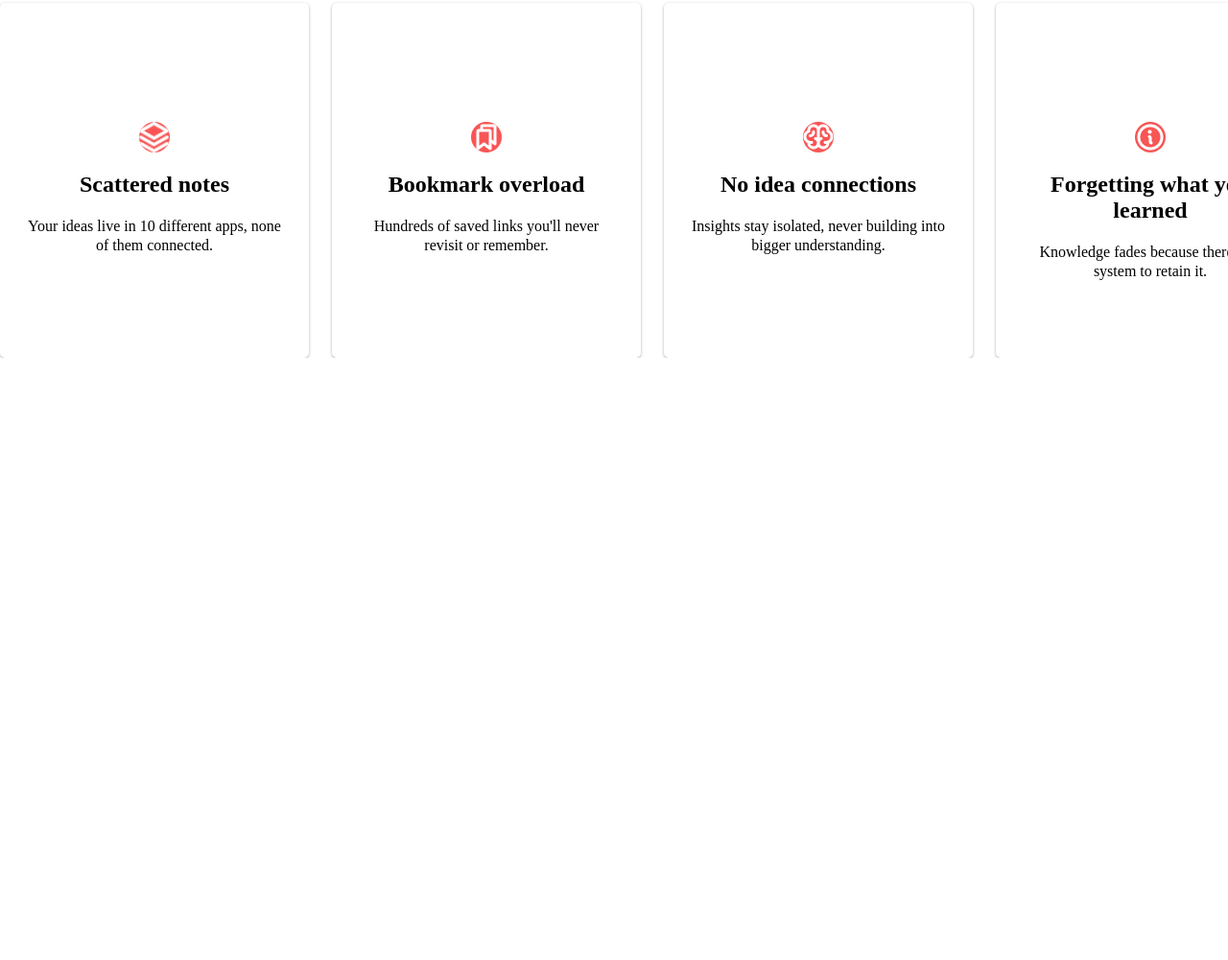
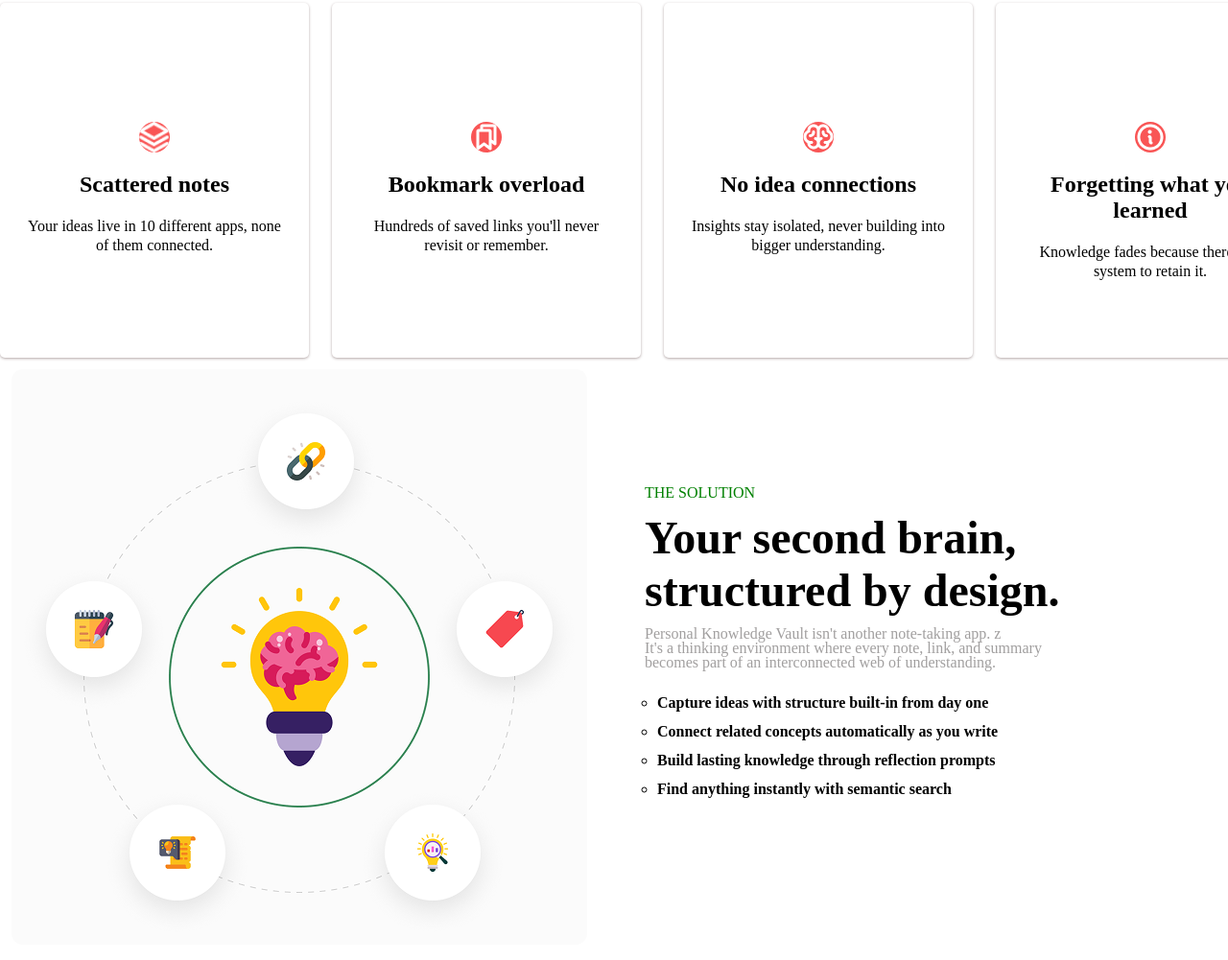
Before and after one commit to Ashraful193413/my-first-assignment, a plain HTML site: page index.html in a window 1280 px wide. Shown: the part 932-1933 px from the top of the page at 96% size. Before the commit the page ends 1305 px from the top, so only its background shows below. Drawn offline with Linux system fonts and the light colour scheme.

Commit message:
added brain section

```diff
--- a/index.html
+++ b/index.html
@@ -82,5 +82,25 @@
             </div>
         </div>
     </section>
+        <section id="brain">
+        <div class="Brain-container">
+            <div class="brain-image">
+            <img src="./assets/knowledge.png" alt="">
+        </div>
+        <div class="brain-describe">
+            <h3>The Solution</h3>
+
+            <h1>Your second brain, <br> structured by design.</h1>
+
+            <p>Personal Knowledge Vault isn't another note-taking app. z<br>It's a thinking environment where every note, link, and summary <br> becomes part of an interconnected web of understanding.</p>
+                <ul>
+                    <li>Capture ideas with structure built-in from day one</li>
+                    <li>Connect related concepts automatically as you write</li>
+                    <li>Build lasting knowledge through reflection prompts</li>
+                    <li>Find anything instantly with semantic search</li>
+                </ul>
+        </div>
+        </div>
+    </section>
 </body>
 </html>
--- a/style.css
+++ b/style.css
@@ -180,3 +180,52 @@ nav .nav-logo img{
     line-height: 20px;
     text-align: center;
     margin-top: 20px;
+}
+#brain{
+    width: 1360px;
+    margin-top: 50px;
+    margin: 0 auto;
+}
+#brain .Brain-container{
+    display: flex;
+    padding: 12px;
+    gap: 60px;
+}
+#brain .Brain-container img{
+
+}
+#brain .brain-describe{
+    padding: 120px 0;
+}
+#brain .brain-describe h3{
+    font-size: 16px;
+    font-weight: 500;
+    text-transform: uppercase;
+    color: green;
+    margin-bottom: 10px;
+}
+#brain .brain-describe h1{
+    font-size: 48px;
+    font-weight: 700;
+    font-style: bold;
+    margin-bottom: 10px;
+}
+#brain .brain-describe p{
+    font-size: 16px;
+    font-weight: 400;
+    margin-bottom: 20px;
+    line-height: 15px;
+    color: #a19f9f;
+
+}
+#brain .brain-describe ul{
+    font-size: 16px;
+    font-weight: 900;
+    margin: 0;
+    padding-left: 13px;
+    font-style: Medium;
+}
+#brain .brain-describe li{
+    list-style: circle;
+    line-height: 30px;
+}
```
